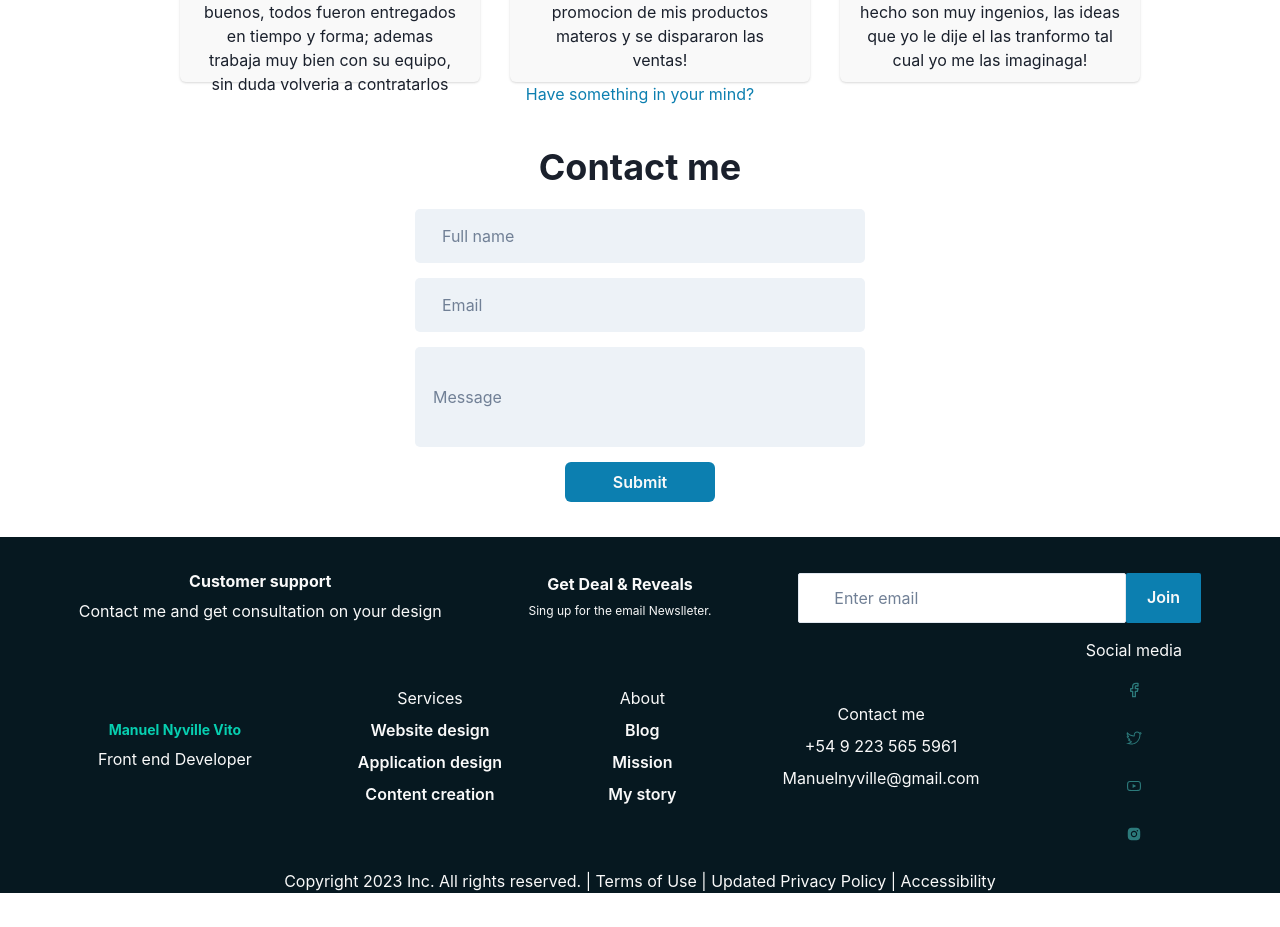
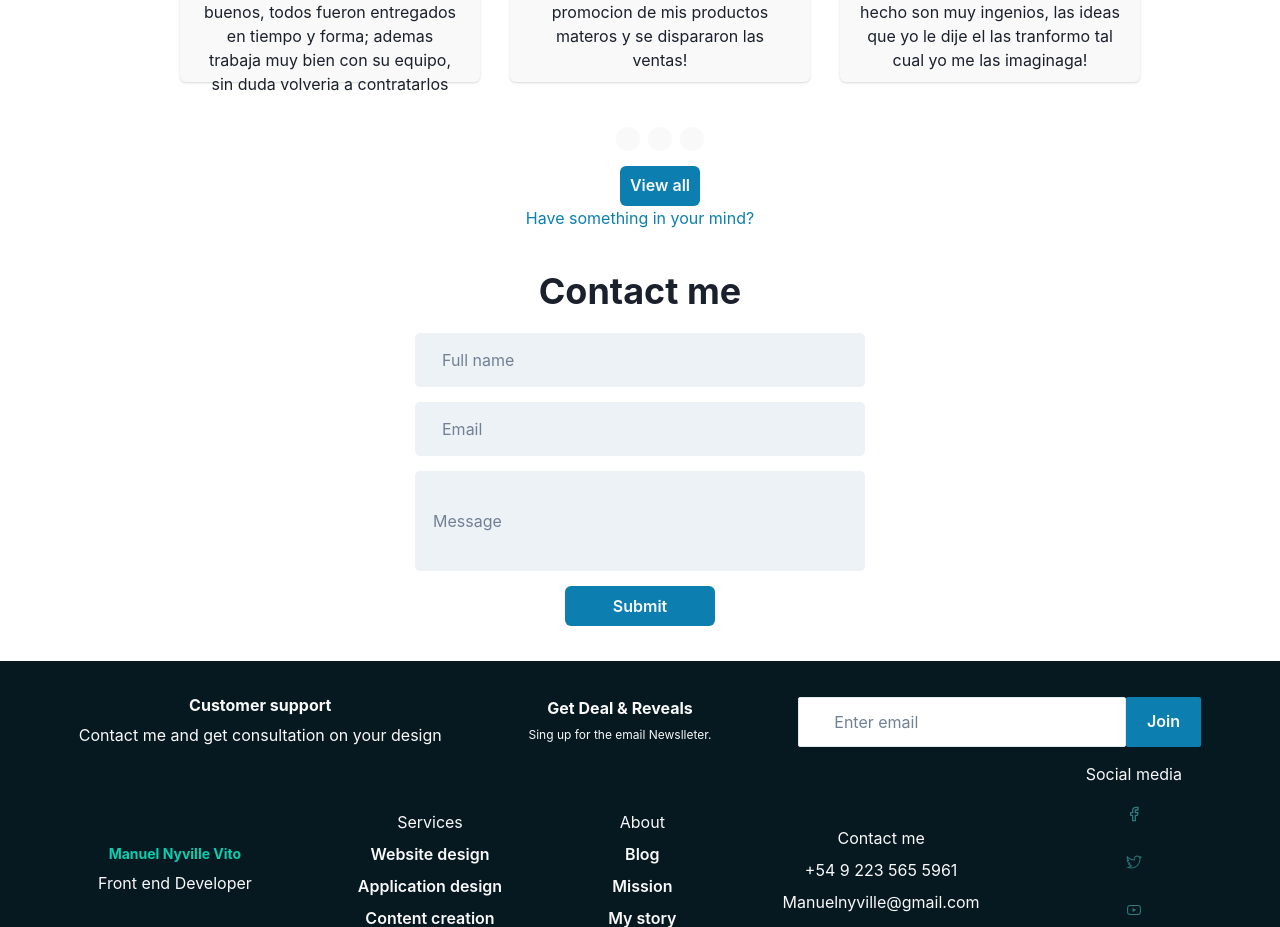
Before and after one commit to Manunyville/Armado-de-portfolio, a React (Vite) app: page / in a window 1280 px wide. Shown: the part 2305-3232 px from the top of the page. Before the commit the page ends 3198 px from the top, so only its background shows below. Built offline with nearby package versions, Linux system fonts and the light colour scheme.

Commit message:
grandes cambios

```diff
--- a/src/componentes/servicio/servicio.jsx
+++ b/src/componentes/servicio/servicio.jsx
@@ -155,6 +155,17 @@ const Service = () => {
                         </CardBody>
                     </Card>
                 </HStack>
+                <VStack gap="15px">
+                    <HStack justify={'space-around'}>
+
+                    <Button as={motion.button} borderRadius='50%' bg={'#F9F9F9'} size='xs' whileHover={{ backgroundColor: '#0C7FB0' }}></Button>
+                    <Button as={motion.button} borderRadius='50%' bg={'#F9F9F9'} size='xs' whileHover={{ backgroundColor: '#0C7FB0' }}> </Button>
+                    <Button as={motion.button} borderRadius='50%' bg={'#F9F9F9'} size='xs' whileHover={{ backgroundColor: '#0C7FB0' }}></Button>
+                    </HStack>
+                <VStack>
+                    <Button arginTop='4px' as={motion.button} paddingX='10px'whileHover={{  color:'#0C7FB0' }} color={'#F9F9F9'} bg={'#0C7FB0'} variant='solid'>View all</Button>
+                </VStack>
+                </VStack>
             </VStack>
         </Stack>
         </>
```
